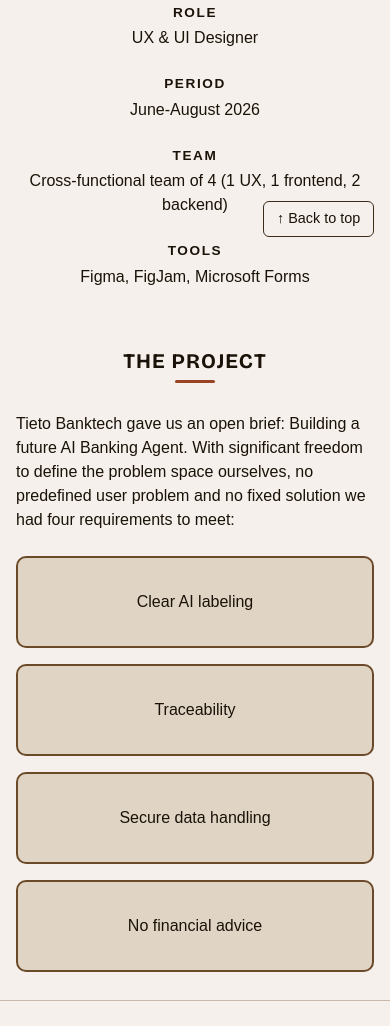
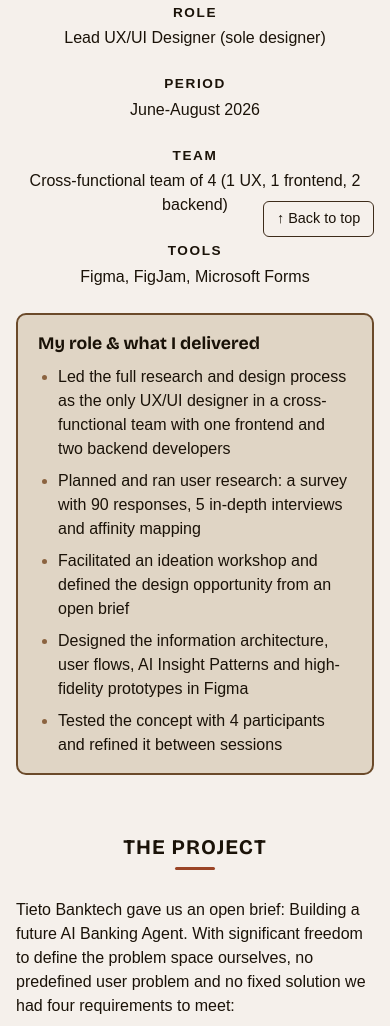
Before and after one commit to linnie-linda-lin/linnie-linda-lin.github.io, a plain HTML site: page CaseStudyOne.html in a window 390 px wide. Shown: the part 591-1617 px from the top of the page. Drawn offline with nearby package versions, Linux system fonts and the light colour scheme.

Commit message:
Highlight my role and results in Verdt å vite case study
- Update role to "Lead UX/UI Designer (sole designer)"
- Add "My role & what I delivered" box under the meta info
- Rename OUTCOME to RESULTS and turn results into a scannable list
- Make Survey, In-depth interviews and User testing real h4 headings
  (same look) so screen reader users can navigate by heading

Co-Authored-By: Claude Opus 5.5 <noreply@anthropic.com>

```diff
--- a/CaseStudyOne.html
+++ b/CaseStudyOne.html
@@ -50,7 +50,7 @@
           <div class="csMeta">
             <div class="csMetaItem">
               <span class="csMetaLabel">Role</span>
-              <span>UX &amp; UI Designer</span>
+              <span>Lead UX/UI Designer (sole designer)</span>
             </div>
             <div class="csMetaItem">
               <span class="csMetaLabel">Period</span>
@@ -66,6 +66,32 @@
               <span class="csMetaLabel">Tools</span>
               <span>Figma, FigJam, Microsoft Forms</span>
             </div>
+          </div>
+          <div class="csRoleBox">
+            <h3 class="csSubTitle">My role &amp; what I delivered</h3>
+            <ul>
+              <li>
+                Led the full research and design process as the only UX/UI
+                designer in a cross-functional team with one frontend and two
+                backend developers
+              </li>
+              <li>
+                Planned and ran user research: a survey with 90 responses, 5
+                in-depth interviews and affinity mapping
+              </li>
+              <li>
+                Facilitated an ideation workshop and defined the design
+                opportunity from an open brief
+              </li>
+              <li>
+                Designed the information architecture, user flows, AI Insight
+                Patterns and high-fidelity prototypes in Figma
+              </li>
+              <li>
+                Tested the concept with 4 participants and refined it between
+                sessions
+              </li>
+            </ul>
           </div>
         </div>
       </section>
@@ -134,7 +160,7 @@
               </div>
             </div>
             <div class="csSubsection">
-              <p class="csSubTitle">Survey</p>
+              <h4 class="csSubTitle">Survey</h4>
               <p class="aboutText">
                 An interesting early finding is it wasn't simply about being for
                 or against AI. It depended on what we were asking AI to do.
@@ -150,7 +176,7 @@
               />
             </div>
             <div class="csSubsection">
-              <p class="csSubTitle">In-depth interviews</p>
+              <h4 class="csSubTitle">In-depth interviews</h4>
               <p class="aboutText">
                 While the survey gave us broader patterns, the interviews gave
                 us the reasoning behind them. Transcripts were analyzed through
@@ -274,7 +300,7 @@
               </div>
             </div>
             <div class="csSubsection csSubsectionSpaced">
-              <p class="csSubTitle">User testing</p>
+              <h4 class="csSubTitle">User testing</h4>
               <p class="aboutText">
                 The concept was first developed as a mid-fidelity prototype,
                 which I tested remotely with four participants from the earlier
@@ -398,15 +424,20 @@
       </div>
 
       <div class="csSectionBlock">
-        <h3 class="subHeadings csSectionTitle">OUTCOME</h3>
+        <h3 class="subHeadings csSectionTitle">RESULTS</h3>
         <section>
           <div class="csSingle">
             <p class="aboutText">
-              The team presented the final demo to the entire BaaP unit at Tieto
-              Banktech and was spontaneously invited to present at AI
-              Inspiration Day. The team will also present at Tieto Banktech User
-              Forum in October 2026.
+              The concept was well received at Tieto Banktech:
             </p>
+            <ul>
+              <li>Presented the final demo to the entire BaaP unit</li>
+              <li>Invited to present at AI Inspiration Day</li>
+              <li>
+                Will present at the Tieto Banktech User Forum in October 2026
+              </li>
+              <li>Received a written recommendation from Tieto Banktech</li>
+            </ul>
             <div class="imageGrid">
               <img
                 src="Assets/Verdt å vite/TeamPhoto.jpg"
--- a/css/style.css
+++ b/css/style.css
@@ -588,6 +588,37 @@ a:focus-visible {
   margin-bottom: 0.2rem;
 }
 
+/* Highlighted "My role" box under the meta, same colors as the requirement boxes */
+.csRoleBox {
+  max-width: 640px;
+  margin: 2rem auto 0;
+  padding: 1.25rem 1.5rem;
+  border: 2px solid #6b4a2a;
+  border-radius: var(--radius-md);
+  background-color: #e0d5c5;
+  text-align: left;
+  box-sizing: border-box;
+}
+
+/* Reset the global h3 background and centering for the box heading */
+.csRoleBox h3 {
+  background-color: transparent;
+  text-align: left;
+}
+
+.csRoleBox ul {
+  margin: 0;
+  padding-left: 1.25rem;
+}
+
+.csRoleBox li + li {
+  margin-top: 0.5em;
+}
+
+.csRoleBox li::marker {
+  color: #8b6340;
+}
+
 /* ==========================================================================
    Case study page — content
    ========================================================================== */
@@ -946,6 +977,11 @@ iframe.case-image {
     padding: 0 1rem;
   }
 
+  .csRoleBox {
+    margin-top: 1.5rem;
+    padding: 1rem 1.25rem;
+  }
+
   .csTitle {
     font-size: 1.5rem;
   }
```
